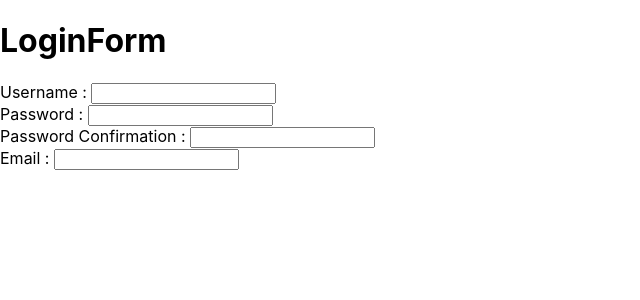
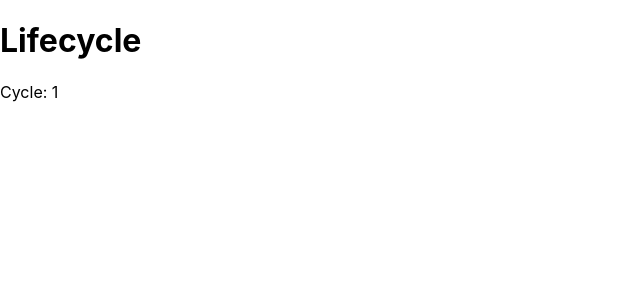
Before and after one commit to sebgaw12/React_AdvNovember2022, a React (Create React App) app: page / in a window 1280 px wide. Shown: the top 300 px of the page, without its empty margins (0-640 px from the left). Built offline with nearby package versions, Linux system fonts and the light colour scheme.

Commit message:
Lifecycle secretmessage

```diff
--- a/src/App.js
+++ b/src/App.js
@@ -3,7 +3,9 @@
 // import GreetingsArrow from './Greetings/GreetingsArrow';
 // import GreetingsClass from './Greetings/GreetingsClass';
 import CounterClass from "./Counter/CounterClass";
+import Lifecycle from "./Lifecycle/Lifecycle";
 import LoginForm from "./LoginForm/LoginForm";
+import SecretMessage from "./SecretMessage/SecretMessage";
 function App() {
   return (
     <div>
@@ -13,7 +15,9 @@ function App() {
     <GreetingsArrow name="Tomek" />
     <GreetingsClass name="Agata" /> */}
     {/* <CounterClass /> */}
-    <LoginForm />
+    {/* <LoginForm /> */}
+    {/* <SecretMessage /> */}
+    <Lifecycle />
     </div>
   );
 }
--- /dev/null
+++ b/src/Lifecycle/Lifecycle.js
@@ -0,0 +1,37 @@
+import React, {Component} from 'react'
+
+class Lifecycle extends Component {
+    constructor(props) {
+        super()
+        console.log("Constructor")
+        this.state = {
+
+           cycle : 0
+        }
+
+        setInterval(() => this.setState({cycle : this.state.cycle + 1}), 5000)
+
+    }
+    componentDidUpdate(prevProps, prevState)
+    {
+        console.log("Component did update")
+        console.log('prevProps:', prevProps)
+        console.log('prevState:', prevState)
+    }
+    componentDidMount()
+    {
+        console.log("Component did mount")
+    }
+    render() {
+        console.log("Render")
+
+
+        return (
+            <div>
+                <h1>Lifecycle</h1>
+               Cycle: {this.state.cycle}
+            </div>
+        )
+    }
+}
+export default Lifecycle;
--- /dev/null
+++ b/src/SecretMessage/SecretMessage.js
@@ -0,0 +1,37 @@
+import React, {Component} from 'react'
+
+class SecretMessage extends Component {
+    constructor(props) {
+        super()
+
+        this.state = {
+            showSecret : false
+
+        }
+
+    }
+
+    displaySecret()
+    {
+        return <div>This is secret!</div>
+    }
+
+    controlMessage(event)
+    {
+        this.setState({showSecret : !this.state.showSecret})
+    }
+
+    render() {
+
+
+        return (
+            <div>
+                <h1>SecretMessage</h1>
+                <button onClick={this.controlMessage.bind(this)}>Show!</button>
+                {/* {this.state.showSecret ? this.displaySecret() : null} */}
+                {!this.state.showSecret || this.displaySecret()}
+            </div>
+        )
+    }
+}
+export default SecretMessage;
```
